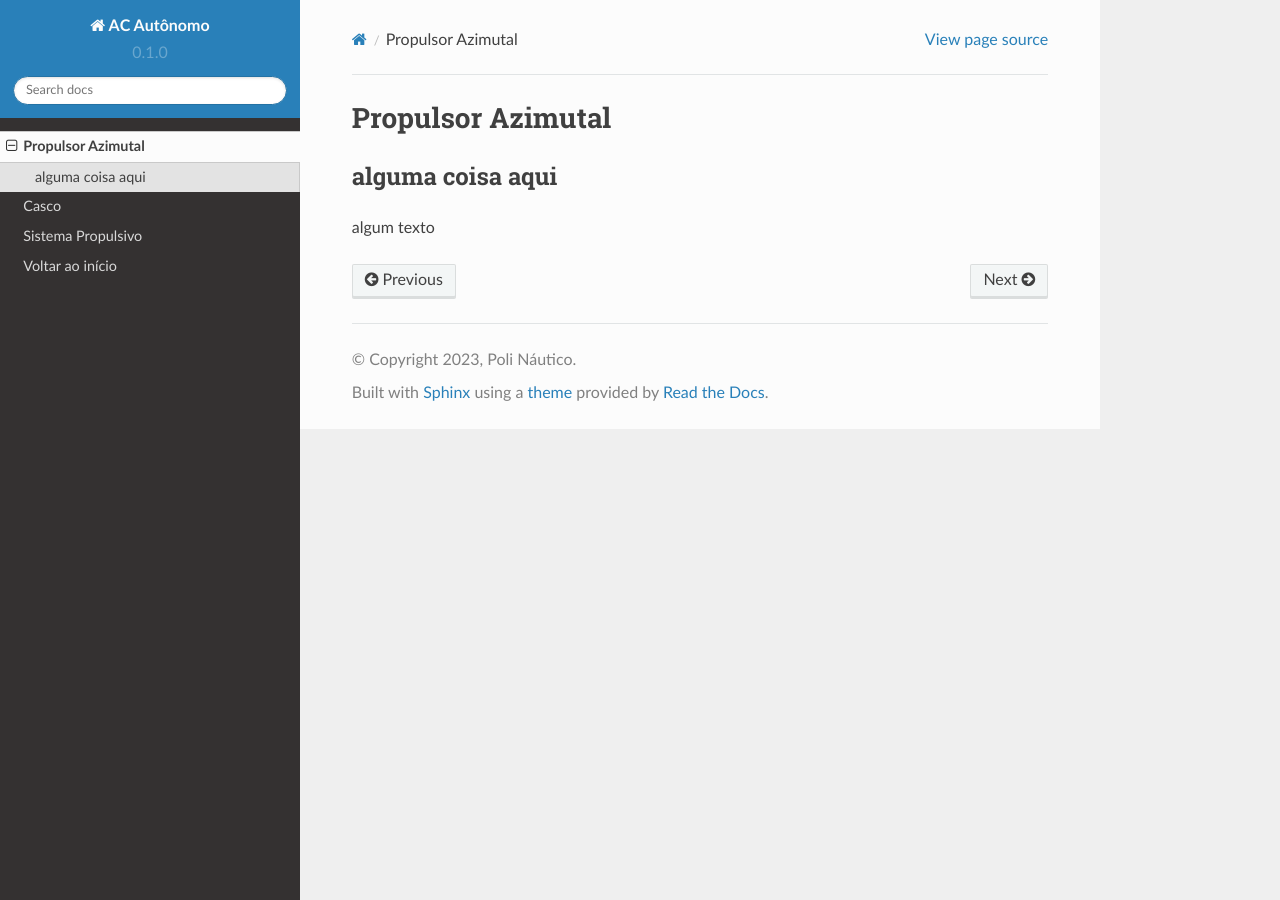
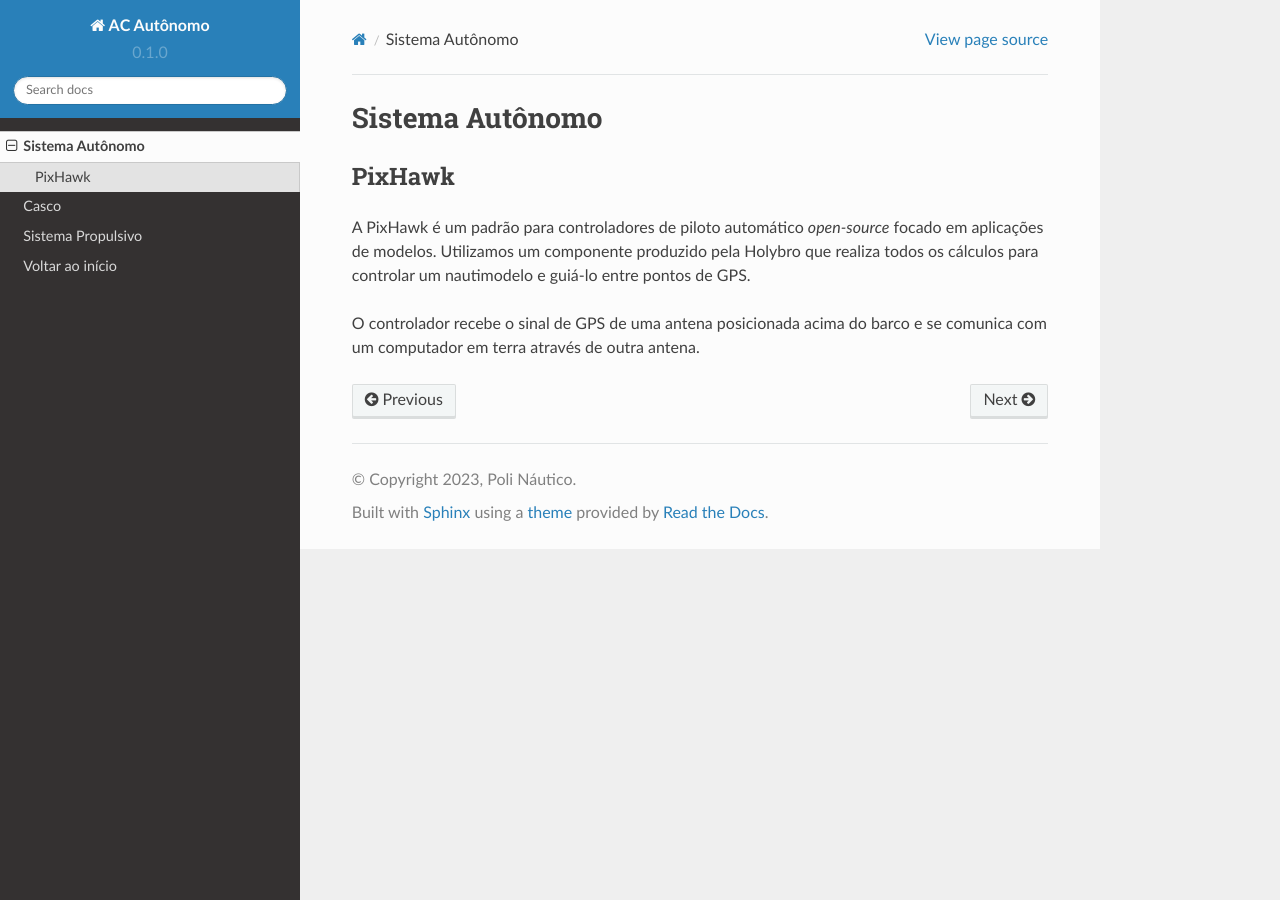
Before and after one commit to polinautico/RTD-ACAutonomo, a Sphinx documentation site: the page built from docs/source/sistema_autonomo.rst, in a window 1280 px wide. Built offline with Sphinx 7.4.7 and the Read the Docs theme 2.0.0, drawn with Linux system fonts in a browser that asks for light colours.

Commit message:
Explain briefly about PixHawk

```diff
--- a/docs/source/sistema_autonomo.rst
+++ b/docs/source/sistema_autonomo.rst
@@ -1,5 +1,10 @@
-Propulsor Azimutal
-====
-alguma coisa aqui
-----
-algum texto
+=====
+Sistema Autônomo
+=====
+
+PixHawk
+-----
+
+A PixHawk é um padrão para controladores de piloto automático *open-source* focado em aplicações de modelos. Utilizamos um componente produzido pela Holybro que realiza todos os cálculos para controlar um nautimodelo e guiá-lo entre pontos de GPS.
+
+O controlador recebe o sinal de GPS de uma antena posicionada acima do barco e se comunica com um computador em terra através de outra antena.
```
